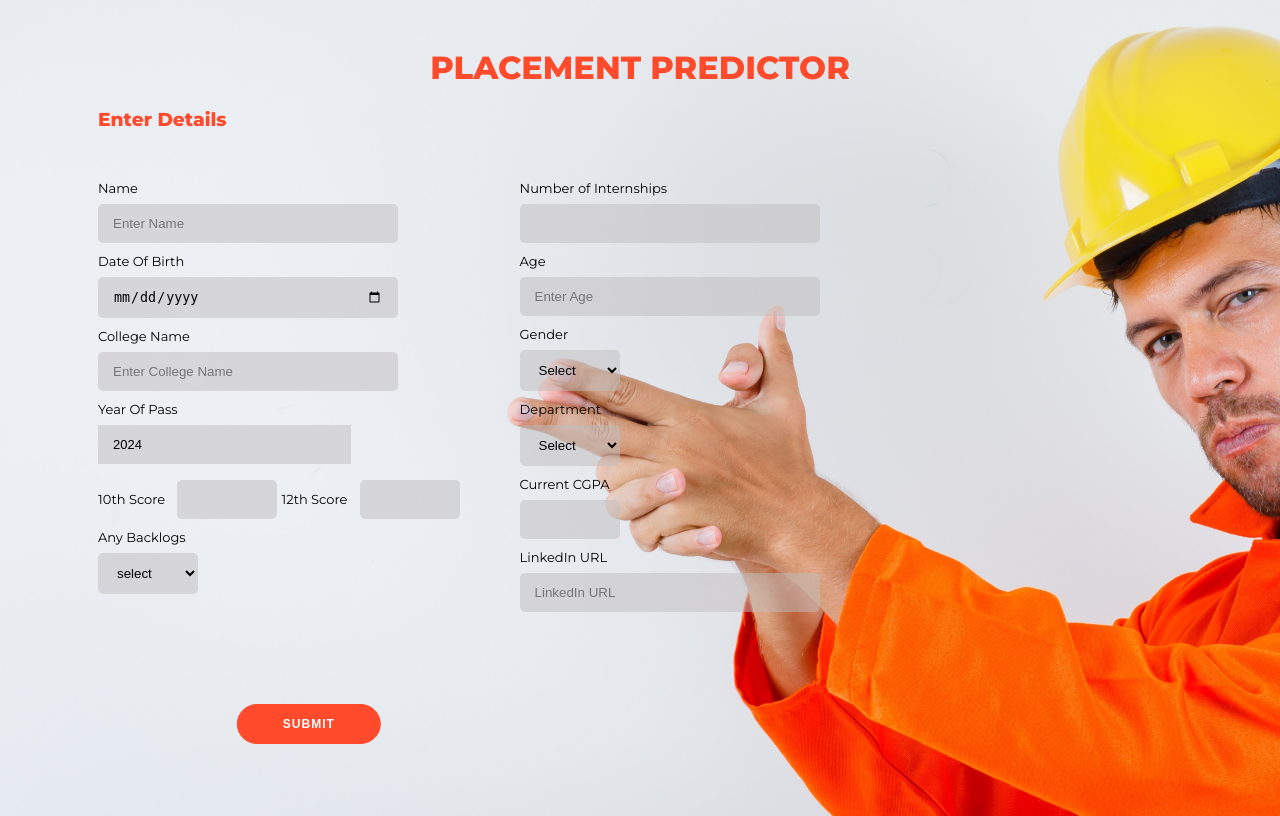
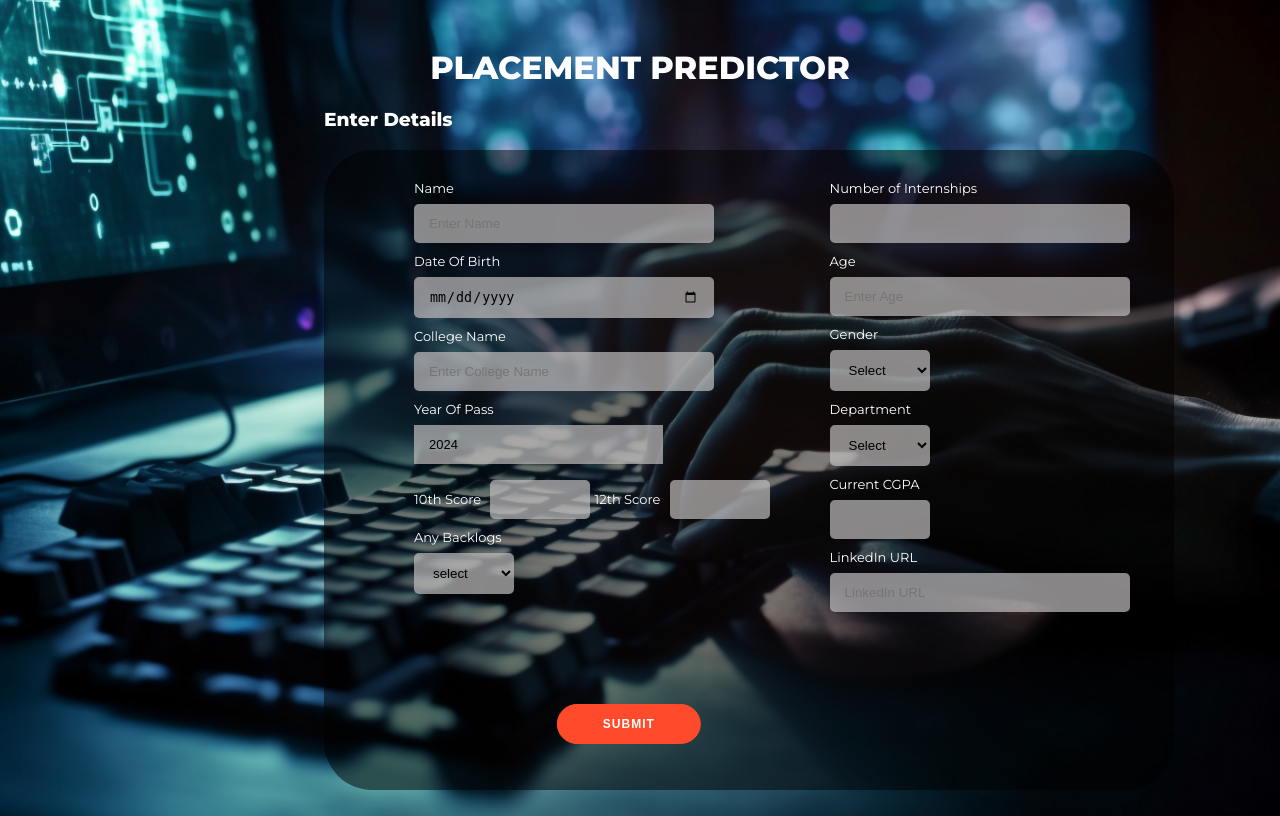
Before and after one commit to amalut/placement_predictor, a Flask app: page /form/1 in a window 1280 px wide. Run offline with Flask 3, Linux system fonts and the light colour scheme.

Commit message:
form image changed

```diff
--- a/static/Form.css
+++ b/static/Form.css
@@ -3,7 +3,7 @@
 	box-sizing: border-box;
 }
 body {
-	background-image: url(./images/form2.1.jpg);
+	background-image: url(./images/f3.jpg);
     background-size: cover;
 	display: flex;
 	justify-content: center;
@@ -14,7 +14,7 @@ body {
     color: white;
 }
 input, select {
-	background-color: rgba(193, 190, 190,0.5);
+	background-color: rgba(193, 190, 190,0.7);
 	border: none;
 	padding: 12px 15px;
 	margin: 8px 0;
@@ -35,20 +35,22 @@ button {
     margin: 0;
     position: absolute;
     top: 50%;
-    left: 50%;
+    left: 75%;
     -ms-transform: translate(-50%, -100%);
     transform: translate(-280%, 760%);
 }
 h1{
     text-align: center;
-    color: #FF4B2B;
+    color: #ffffff;
 }
 h3{
-    padding-left: 90px;
-    color: #FF4B2B;
+    padding-left: 25%;
+    color: #ffffff;
 }
 .div-form{
-    color: black;
+    margin-left: 25%;
+    background-color: rgb(0, 0, 0,0.5);
+    color: rgb(255, 255, 255);
     border-radius: 48px;
     float: left;
     width: 850px;
@@ -58,7 +60,7 @@ h3{
 
 }
 .form-label{
-    margin-right: 8px;
+    margin-right: 5px;
     font-size: 13px;
 }
 .form-input{
```
Also changed, not shown: static/images/f3.jpg (added), static/images/form.jpg (added), static/images/form2.1.jpg (deleted), 1 other file.
